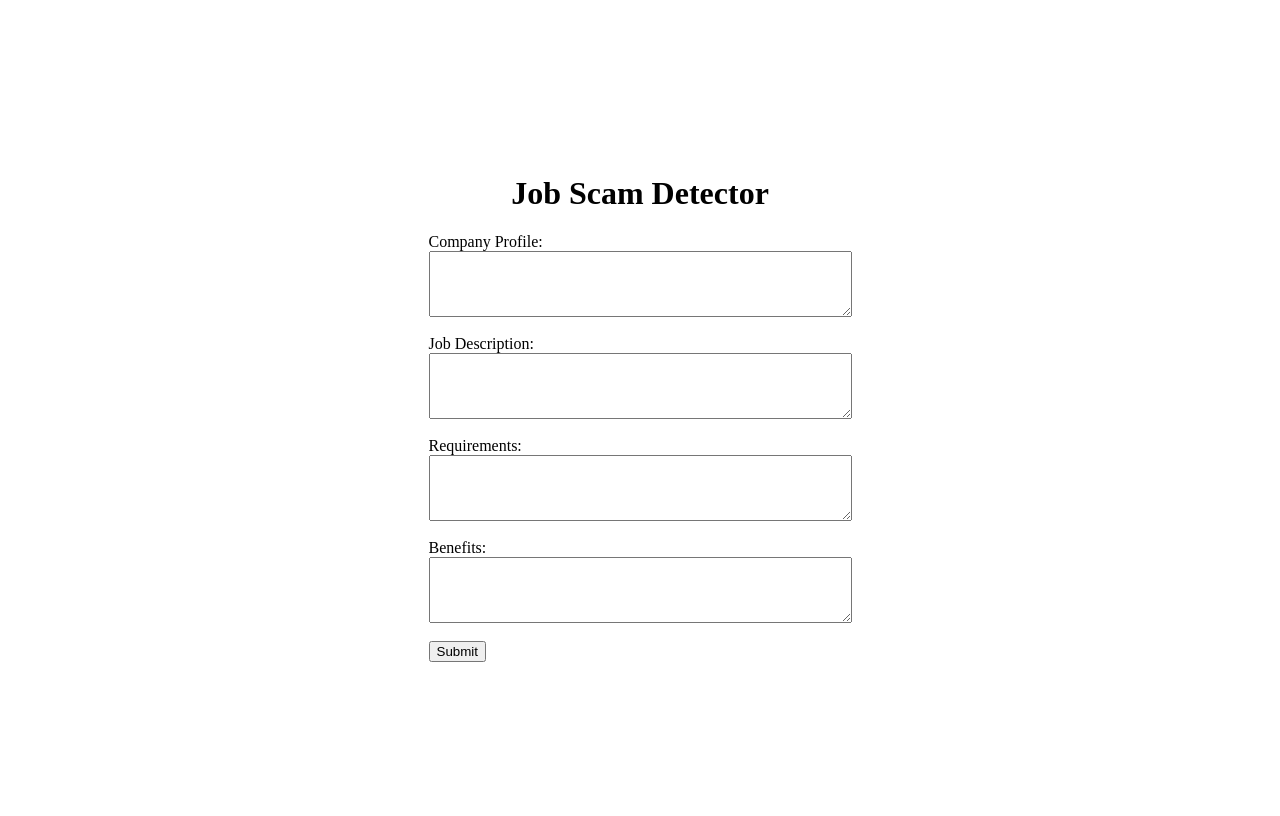
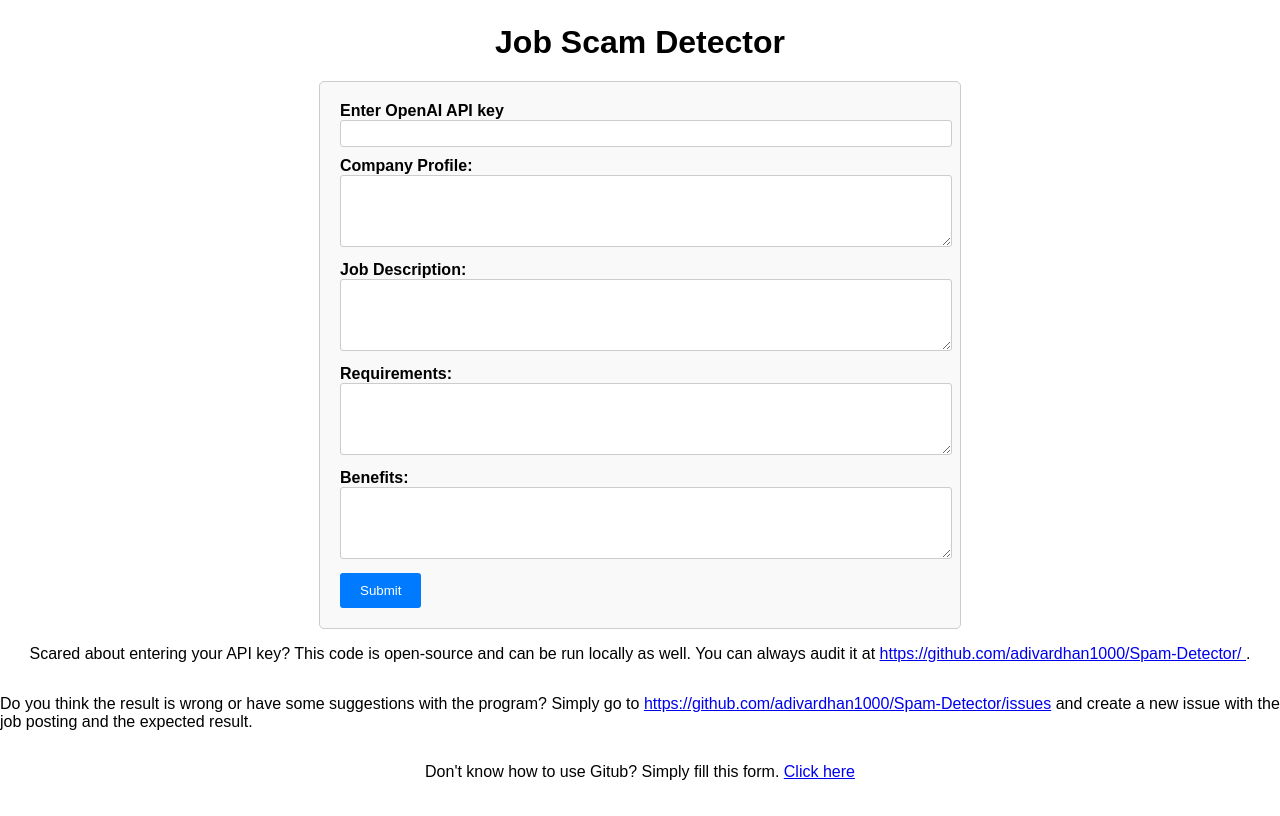
Before and after one commit to adivardhan1000/Job-Scam-Detector, a Flask app: page / in a window 1280 px wide. After the commit the page ends 780 px from the top, so only its background shows below. Run offline with Flask 3, Linux system fonts and the light colour scheme.

Commit message:
Added styling

```diff
--- a/app.py
+++ b/app.py
@@ -5,7 +5,6 @@ from dotenv import load_dotenv
 
 load_dotenv()
 app = Flask(__name__)
-client = OpenAI()
 
 def format_payload(company_profile, job_description, job_requirements, job_benefits):
     payload = f"Company Profile: {company_profile} ; Job Description: {job_description} ; Requirements: {job_requirements} ; Benefits: {job_benefits} ;"
@@ -28,6 +27,7 @@ def index():
         user_message = {"role": "user", "content": user_input}
 
         # Send request to OpenAI API
+        client = OpenAI(api_key=request.form['api_key'])
         response = client.chat.completions.create(
             model="ft:gpt-3.5-turbo-0613:personal::8P1FVa43",
             messages=[system_message, user_message]
@@ -40,4 +40,4 @@ def index():
     return render_template('index.html')
 
 if __name__ == '__main__':
-    app.run(debug=True)
+    app.run()
--- a/templates/index.html
+++ b/templates/index.html
@@ -5,16 +5,57 @@
     <meta name="viewport" content="width=device-width, initial-scale=1.0">
     <title>Job Scam Detector</title>
     <style>
-        .form-right {
+        body {
+            font-family: Arial, sans-serif;
+            margin: 0;
+            padding: 0;
             display: flex;
             flex-direction: column;
-            align-items: flex-start;
+            align-items: center;
+            justify-content: center;
+            height: 100vh;
+        }
+        h1 {
+            margin-bottom: 20px;
+        }
+        form {
+            width: 80%;
+            max-width: 600px;
+            padding: 20px;
+            border: 1px solid #ccc;
+            border-radius: 5px;
+            background-color: #f9f9f9;
+        }
+        label {
+            font-weight: bold;
+        }
+        textarea, input[type="text"] {
+            width: 100%;
+            padding: 5px;
+            margin-bottom: 10px;
+            border: 1px solid #ccc;
+            border-radius: 3px;
+            resize: vertical;
+        }
+        button {
+            padding: 10px 20px;
+            background-color: #007bff;
+            color: white;
+            border: none;
+            border-radius: 3px;
+            cursor: pointer;
+        }
+        button:hover {
+            background-color: #0056b3;
         }
     </style>
 </head>
 <body style="display: flex; flex-direction: column; align-items: center; justify-content: center; height: 100vh;">
     <h1>Job Scam Detector</h1>
     <form  class="form-right" method="post" action="/">
+        <label for="api_key">Enter OpenAI API key</label>
+        <input type="text" name="api_key" />
+
         <label for="company_profile">Company Profile:</label>
         <textarea id="company_profile" name="company_profile" rows="4" cols="50" required></textarea><br>
 
@@ -28,14 +69,18 @@
         <textarea id="job_benefits" name="job_benefits" rows="4" cols="50" required></textarea><br>
 
         <button type="submit">Submit</button>
-    </form>
-
-    {% if user_input %}
+        {% if user_input %}
         <p>Result: {{ user_input }}</p>
     {% endif %}
 
     {% if api_output %}
         <p>Result: {{ api_output }}</p>
     {% endif %}
+    </form>
+
+    <p>Scared about entering your API key? This code is open-source and can be run locally as well. You can always audit it at <a href="https://github.com/adivardhan1000/Spam-Detector/">https://github.com/adivardhan1000/Spam-Detector/ </a>.</p>
+    <p>Do you think the result is wrong or have some suggestions with the program? Simply go to <a href="https://github.com/adivardhan1000/Spam-Detector/issues">https://github.com/adivardhan1000/Spam-Detector/issues</a> and create a new issue with the job posting and the expected result.</p>
+    <p>Don't know how to use Gitub? Simply fill this form. <a href="https://forms.office.com/Pages/ResponsePage.aspx?id=BkLTzEVnUkKFBskQmbf7ON8u8clH3w9Ply3hwdZO-x9UNzU2OVdKNTJJUjdZN0ZCSk1WQTNCRzY5Si4u">Click here</a>  </p>
+
 </body>
 </html>
```
